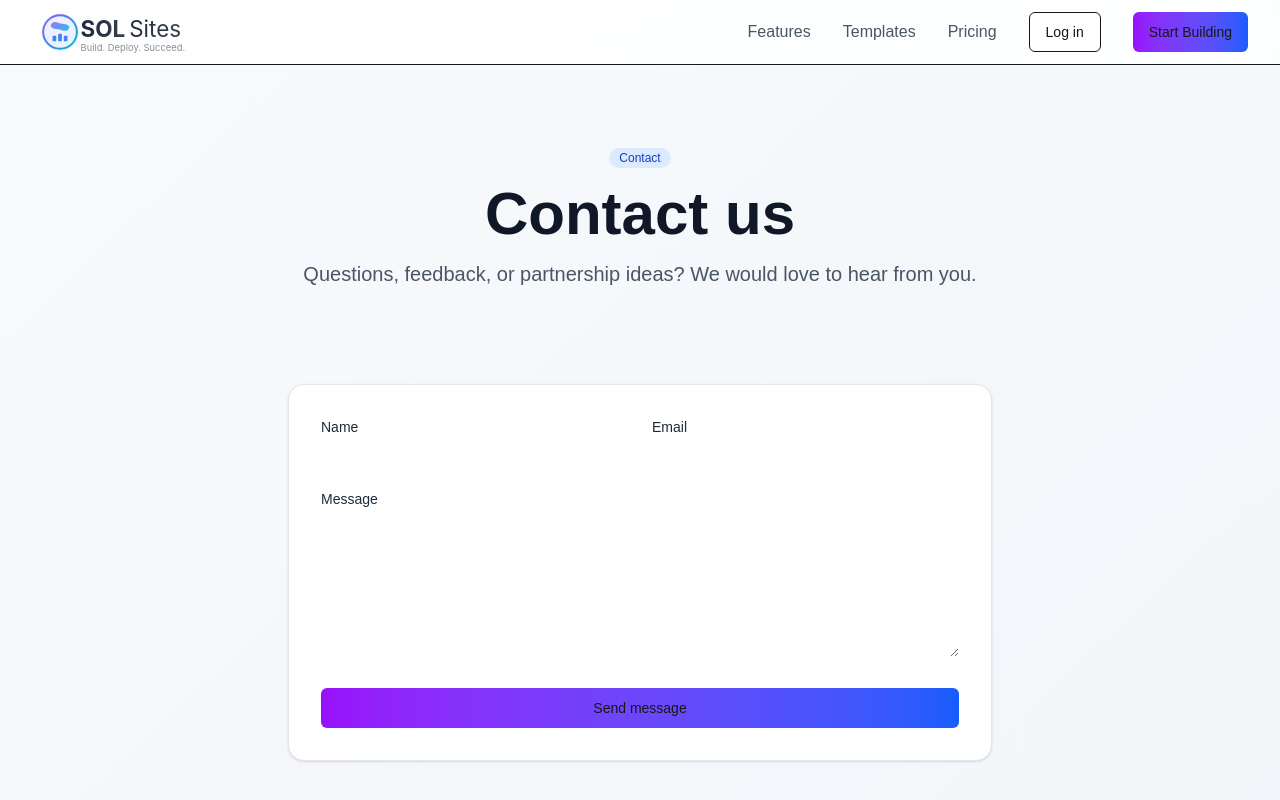
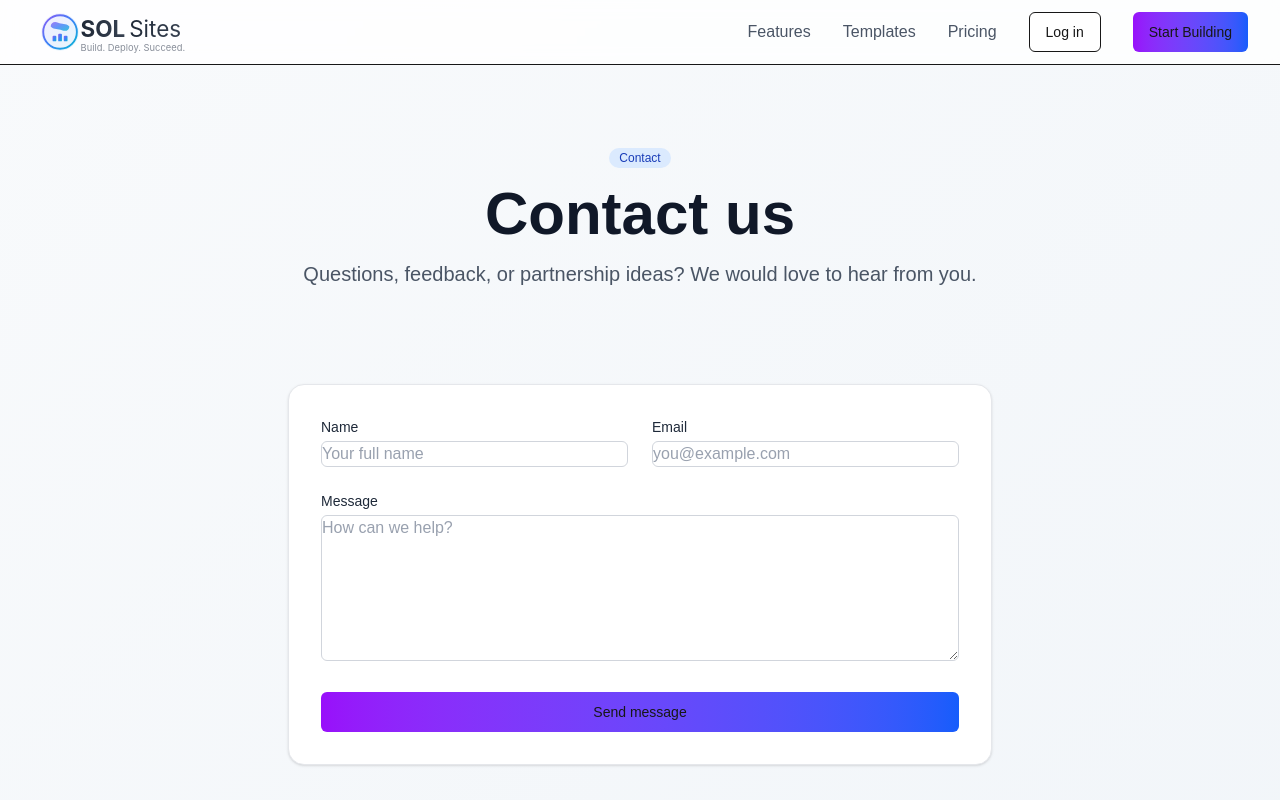
Before and after one commit to LTOFFICIALUK/solsites, a Next.js app: page /contact in a window 1280 px wide. Shown: the top 800 px of the page. Built offline with nearby package versions, Linux system fonts and the light colour scheme; no server answers.

Commit message:
fix(contact): add placeholders and explicit borders for visible inputs; ensure form fields clearly visible

```diff
--- a/src/app/contact/page.tsx
+++ b/src/app/contact/page.tsx
@@ -36,16 +36,16 @@ const ContactPage = () => {
             <div className="grid grid-cols-1 md:grid-cols-2 gap-6">
               <div>
                 <label htmlFor="name" className="block text-sm font-medium text-gray-800">Name</label>
-                <input id="name" name="name" required value={name} onChange={(e) => setName(e.target.value)} className="mt-1 w-full rounded-md border-gray-300 bg-white text-gray-900 placeholder:text-gray-400 focus:ring-2 focus:ring-blue-600 focus:border-blue-600" aria-label="Your name" />
+                <input id="name" name="name" autoComplete="name" placeholder="Your full name" required value={name} onChange={(e) => setName(e.target.value)} className="mt-1 w-full rounded-md border border-gray-300 bg-white text-gray-900 placeholder:text-gray-400 focus:ring-2 focus:ring-blue-600 focus:border-blue-600" aria-label="Your name" />
               </div>
               <div>
                 <label htmlFor="email" className="block text-sm font-medium text-gray-800">Email</label>
-                <input id="email" type="email" name="email" required value={email} onChange={(e) => setEmail(e.target.value)} className="mt-1 w-full rounded-md border-gray-300 bg-white text-gray-900 placeholder:text-gray-400 focus:ring-2 focus:ring-blue-600 focus:border-blue-600" aria-label="Your email address" />
+                <input id="email" type="email" name="email" autoComplete="email" placeholder="you@example.com" required value={email} onChange={(e) => setEmail(e.target.value)} className="mt-1 w-full rounded-md border border-gray-300 bg-white text-gray-900 placeholder:text-gray-400 focus:ring-2 focus:ring-blue-600 focus:border-blue-600" aria-label="Your email address" />
               </div>
             </div>
             <div className="mt-6">
               <label htmlFor="message" className="block text-sm font-medium text-gray-800">Message</label>
-              <textarea id="message" name="message" required rows={6} value={message} onChange={(e) => setMessage(e.target.value)} className="mt-1 w-full rounded-md border-gray-300 bg-white text-gray-900 placeholder:text-gray-400 focus:ring-2 focus:ring-blue-600 focus:border-blue-600" aria-label="Your message" />
+              <textarea id="message" name="message" placeholder="How can we help?" required rows={6} value={message} onChange={(e) => setMessage(e.target.value)} className="mt-1 w-full rounded-md border border-gray-300 bg-white text-gray-900 placeholder:text-gray-400 focus:ring-2 focus:ring-blue-600 focus:border-blue-600" aria-label="Your message" />
             </div>
             <div className="mt-6">
               <Button type="submit" className="w-full bg-gradient-to-r from-purple-600 to-blue-600 hover:from-purple-700 hover:to-blue-700">Send message</Button>
```
